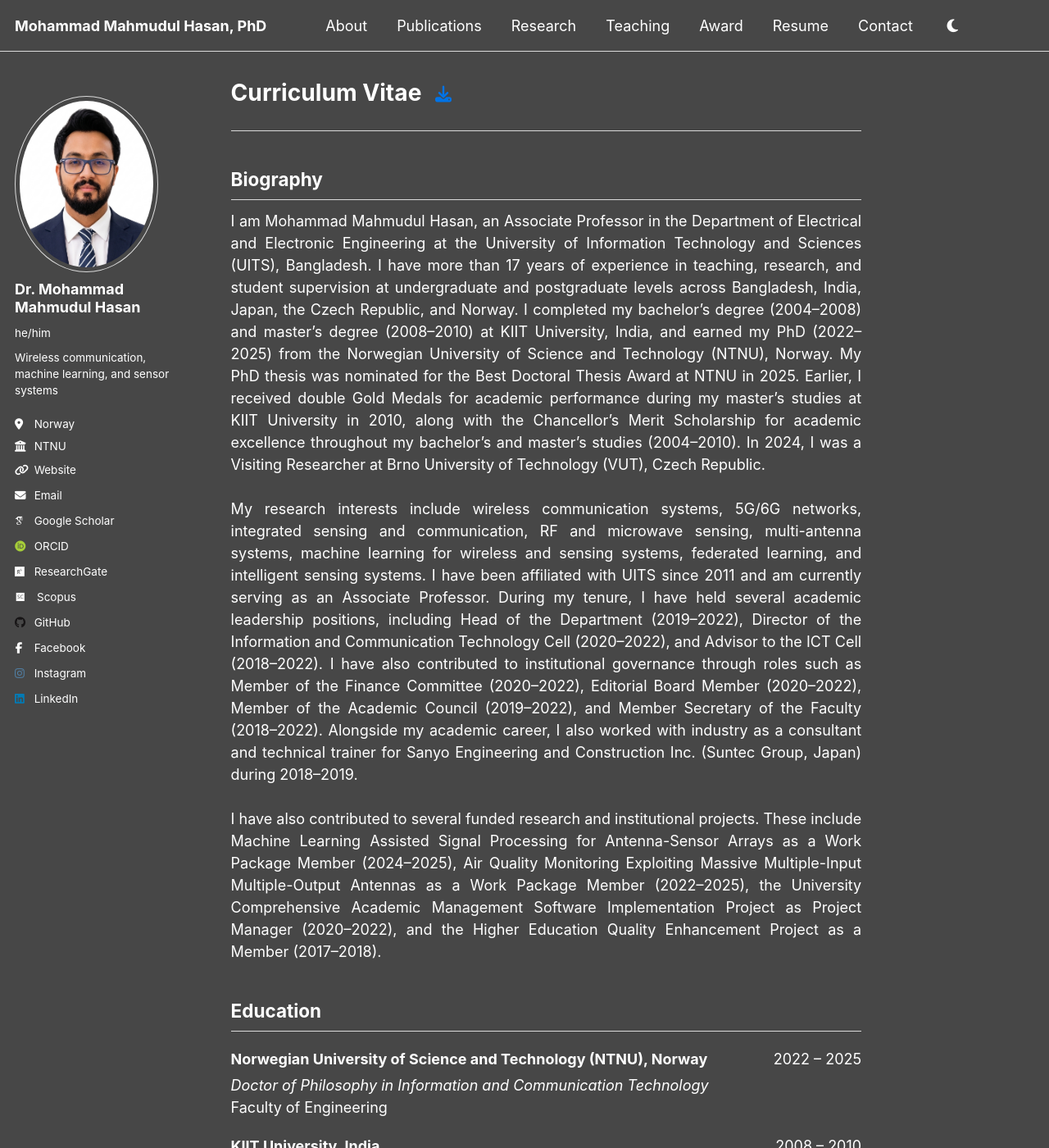
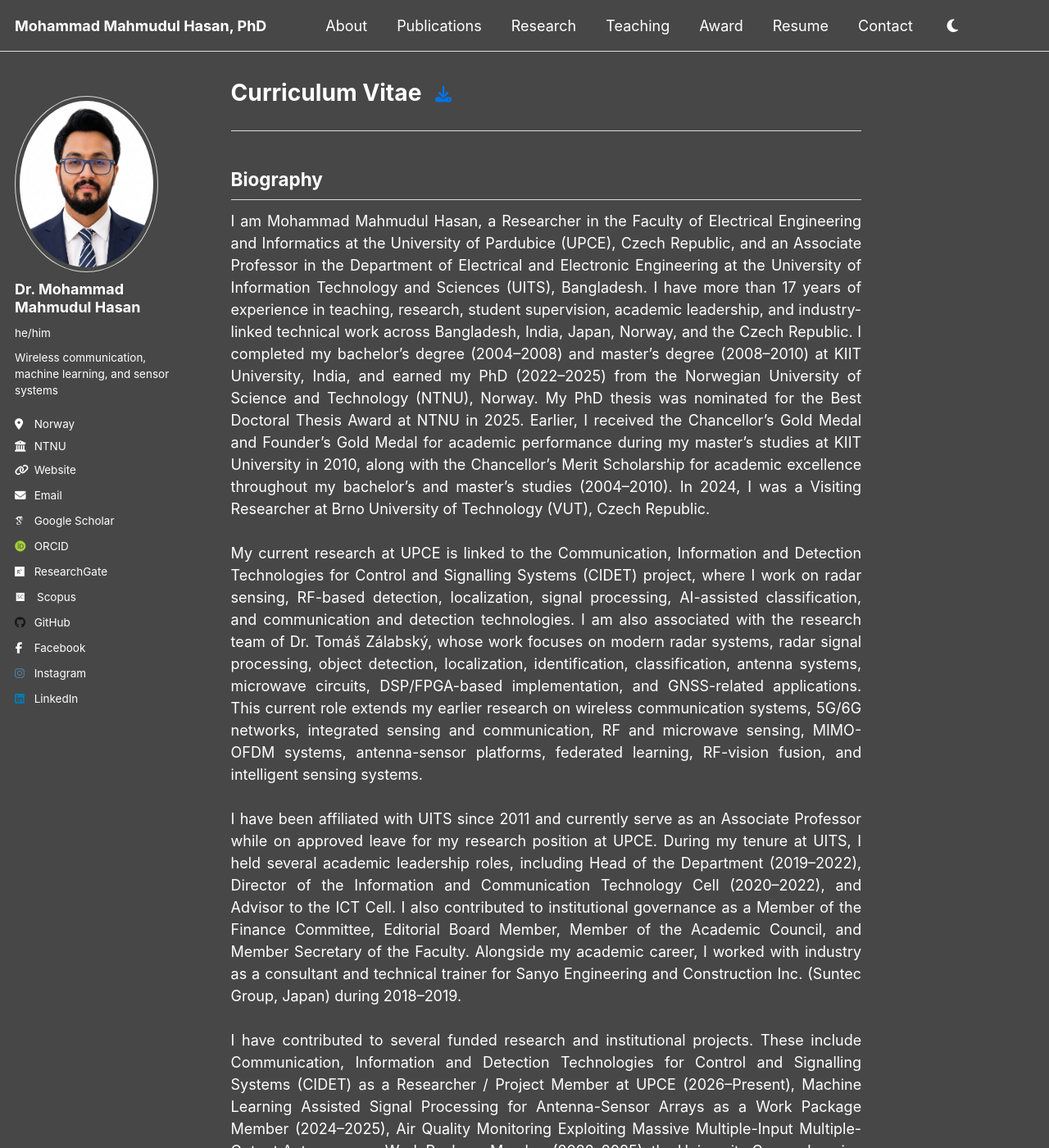
Before and after one commit to dearmahmud/dearmahmud.github.io, a Jekyll site: the page built from _pages/cv.md, in a window 1280 px wide and 1400 px high. Shown: the whole window at 82% size. Built offline with Jekyll 4.4.1, drawn with Linux system fonts in a browser that asks for light colours; some web fonts are replaced; some of the changed text lies outside the part shown.

Commit message:
Update cv.md

```diff
--- a/_pages/cv.md
+++ b/_pages/cv.md
@@ -16,10 +16,13 @@ redirect_from:
 
 ## Biography
 <p style="text-align: justify;">
-I am Mohammad Mahmudul Hasan, an Associate Professor in the Department of Electrical and Electronic Engineering at the University of Information Technology and Sciences (UITS), Bangladesh. I have more than 17 years of experience in teaching, research, and student supervision at undergraduate and postgraduate levels across Bangladesh, India, Japan, the Czech Republic, and Norway. I completed my bachelor’s degree (2004–2008) and master’s degree (2008–2010) at KIIT University, India, and earned my PhD (2022–2025) from the Norwegian University of Science and Technology (NTNU), Norway. My PhD thesis was nominated for the Best Doctoral Thesis Award at NTNU in 2025. Earlier, I received double Gold Medals for academic performance during my master’s studies at KIIT University in 2010, along with the Chancellor’s Merit Scholarship for academic excellence throughout my bachelor’s and master’s studies (2004–2010). In 2024, I was a Visiting Researcher at Brno University of Technology (VUT), Czech Republic. <br><br>
-My research interests include wireless communication systems, 5G/6G networks, integrated sensing and communication, RF and microwave sensing, multi-antenna systems, machine learning for wireless and sensing systems, federated learning, and intelligent sensing systems. I have been affiliated with UITS since 2011 and am currently serving as an Associate Professor. During my tenure, I have held several academic leadership positions, including Head of the Department (2019–2022), Director of the Information and Communication Technology Cell (2020–2022), and Advisor to the ICT Cell (2018–2022). I have also contributed to institutional governance through roles such as Member of the Finance Committee (2020–2022), Editorial Board Member (2020–2022), Member of the Academic Council (2019–2022), and Member Secretary of the Faculty (2018–2022). Alongside my academic career, I also worked with industry as a consultant and technical trainer for Sanyo Engineering and Construction Inc. (Suntec Group, Japan) during 2018–2019. <br><br>
-I have also contributed to several funded research and institutional projects. These include Machine Learning Assisted Signal Processing for Antenna-Sensor Arrays as a Work Package Member (2024–2025), Air Quality Monitoring Exploiting Massive Multiple-Input Multiple-Output Antennas as a Work Package Member (2022–2025), the University Comprehensive Academic Management Software Implementation Project as Project Manager (2020–2022), and the Higher Education Quality Enhancement Project as a Member (2017–2018).
+I am Mohammad Mahmudul Hasan, a Researcher in the Faculty of Electrical Engineering and Informatics at the University of Pardubice (UPCE), Czech Republic, and an Associate Professor in the Department of Electrical and Electronic Engineering at the University of Information Technology and Sciences (UITS), Bangladesh. I have more than 17 years of experience in teaching, research, student supervision, academic leadership, and industry-linked technical work across Bangladesh, India, Japan, Norway, and the Czech Republic. I completed my bachelor’s degree (2004–2008) and master’s degree (2008–2010) at KIIT University, India, and earned my PhD (2022–2025) from the Norwegian University of Science and Technology (NTNU), Norway. My PhD thesis was nominated for the Best Doctoral Thesis Award at NTNU in 2025. Earlier, I received the Chancellor’s Gold Medal and Founder’s Gold Medal for academic performance during my master’s studies at KIIT University in 2010, along with the Chancellor’s Merit Scholarship for academic excellence throughout my bachelor’s and master’s studies (2004–2010). In 2024, I was a Visiting Researcher at Brno University of Technology (VUT), Czech Republic. <br><br>
 
+My current research at UPCE is linked to the Communication, Information and Detection Technologies for Control and Signalling Systems (CIDET) project, where I work on radar sensing, RF-based detection, localization, signal processing, AI-assisted classification, and communication and detection technologies. I am also associated with the research team of Dr. Tomáš Zálabský, whose work focuses on modern radar systems, radar signal processing, object detection, localization, identification, classification, antenna systems, microwave circuits, DSP/FPGA-based implementation, and GNSS-related applications. This current role extends my earlier research on wireless communication systems, 5G/6G networks, integrated sensing and communication, RF and microwave sensing, MIMO-OFDM systems, antenna-sensor platforms, federated learning, RF-vision fusion, and intelligent sensing systems. <br><br>
+
+I have been affiliated with UITS since 2011 and currently serve as an Associate Professor while on approved leave for my research position at UPCE. During my tenure at UITS, I held several academic leadership roles, including Head of the Department (2019–2022), Director of the Information and Communication Technology Cell (2020–2022), and Advisor to the ICT Cell. I also contributed to institutional governance as a Member of the Finance Committee, Editorial Board Member, Member of the Academic Council, and Member Secretary of the Faculty. Alongside my academic career, I worked with industry as a consultant and technical trainer for Sanyo Engineering and Construction Inc. (Suntec Group, Japan) during 2018–2019. <br><br>
+
+I have contributed to several funded research and institutional projects. These include Communication, Information and Detection Technologies for Control and Signalling Systems (CIDET) as a Researcher / Project Member at UPCE (2026–Present), Machine Learning Assisted Signal Processing for Antenna-Sensor Arrays as a Work Package Member (2024–2025), Air Quality Monitoring Exploiting Massive Multiple-Input Multiple-Output Antennas as a Work Package Member (2022–2025), the University Comprehensive Academic Management Software Implementation Project as Project Manager (2020–2022), and the Higher Education Quality Enhancement Project as a Member (2017–2018). My work combines RF measurements, wireless communication, radar-related sensing, signal processing, machine learning, laboratory validation, and practical engineering implementation.
 </p>
 
 
@@ -221,6 +224,16 @@ I have also contributed to several funded research and institutional projects. T
 
 ## Work Experience
 
+## Work Experience
+
+<div style="margin-top: 20px; display: flex; justify-content: space-between; align-items: center;">
+  <span><strong>University of Pardubice (UPCE), Czech Republic</strong></span>
+  <span>08.2026 – Present</span>
+</div>
+<div style="display: flex; justify-content: space-between;">
+  <span><em>Researcher, Faculty of Electrical Engineering and Informatics</em></span>
+  <span></span>
+</div>
 <div style="margin-top: 20px; display: flex; justify-content: space-between; align-items: center;">
   <span><strong>University of Information Technology and Science, Bangladesh</strong></span>
   <span>01.2011 – Present</span>
```
